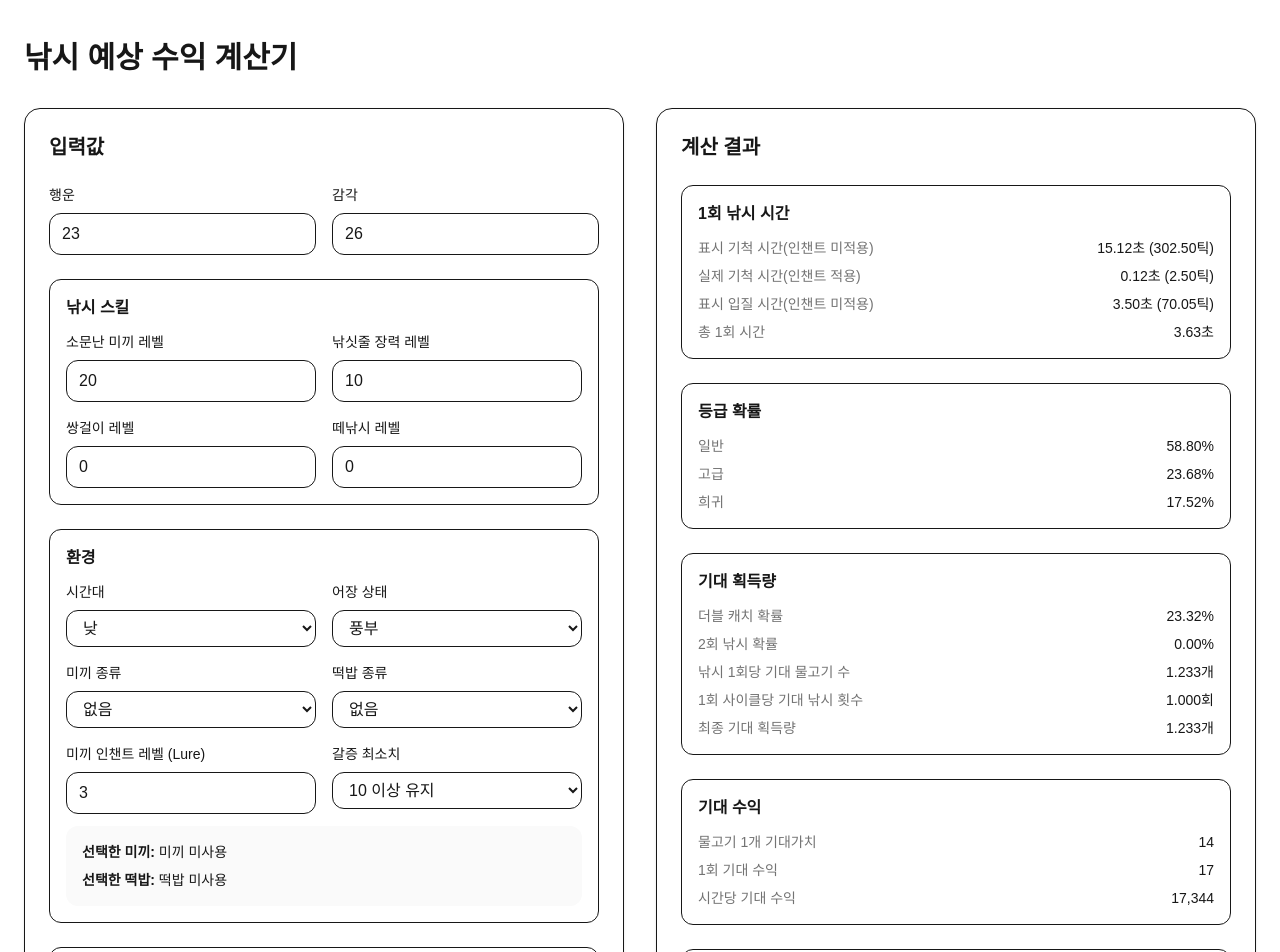
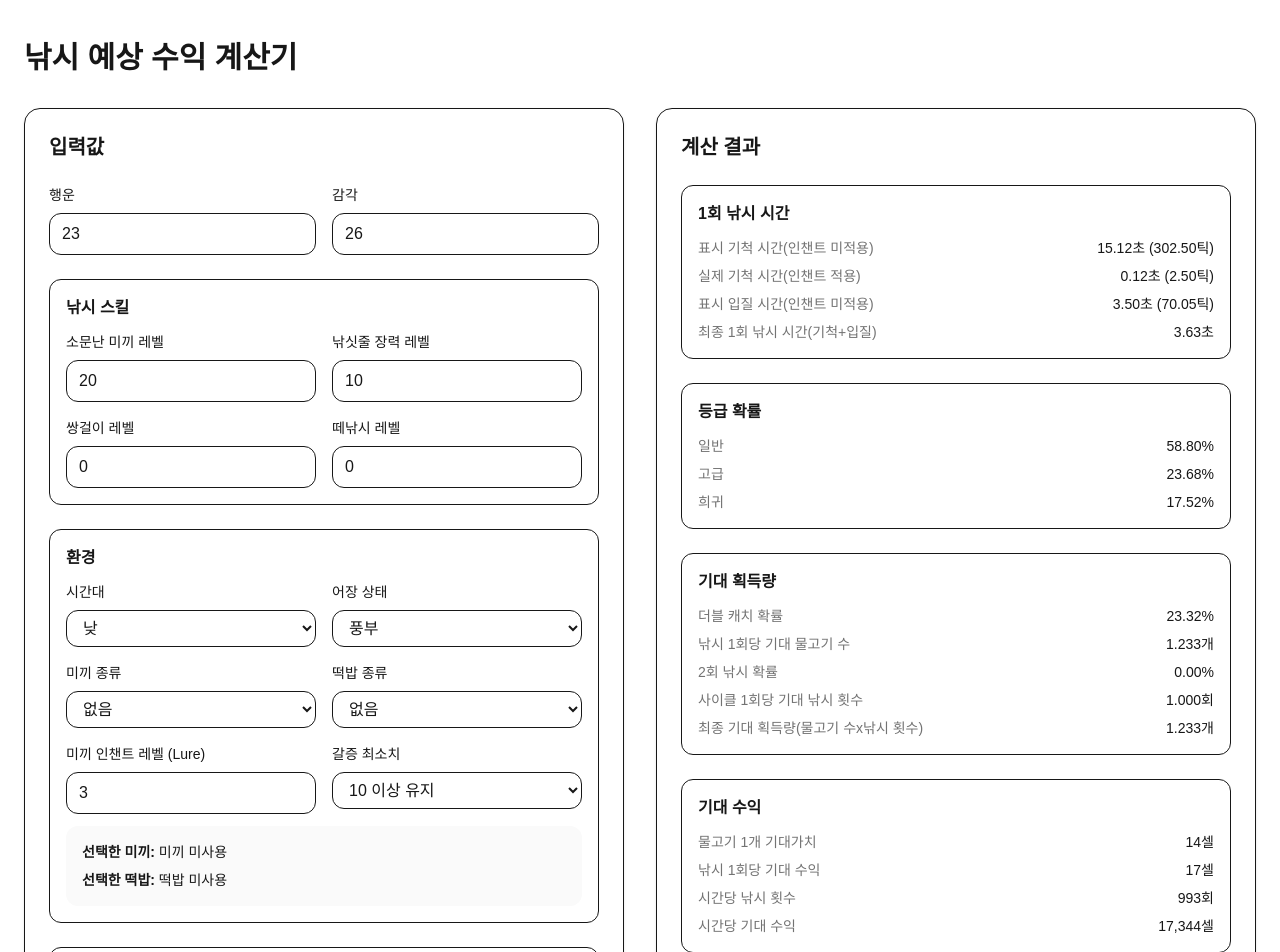
Before and after one commit to DomanDev/Minecraft-Luna, a Next.js app in the folder mc-luna/: page /calculator in a window 1280 px wide. Shown: the top 952 px of the page. Built offline with nearby package versions, Linux system fonts and the light colour scheme.

Commit message:
경험치 계산 로직 수정

```diff
--- a/mc-luna/app/calculator/page.tsx
+++ b/mc-luna/app/calculator/page.tsx
@@ -178,13 +178,18 @@ export default function CalculatorPage() {
   const [remainingExp, setRemainingExp] = useState(0);
 
   const [expResult, setExpResult] = useState<{
-    customFishPerHour: number;
+    catchesPerHour: number;
     expPerHour: number;
     levelUpHours: number;
     levelUpMinutes: number;
   } | null>(null);
 
   const [isExpDirty, setIsExpDirty] = useState(false);
+
+  const catchesPerHour =
+  result.catchTime.totalCycleSeconds > 0
+    ? 3600 / result.catchTime.totalCycleSeconds
+    : 0;
 
   /**
    * 현재 폼 입력값을 계산기 입력 객체로 묶어주는 함수
@@ -306,18 +311,18 @@ export default function CalculatorPage() {
         ? 3600 / result.catchTime.totalCycleSeconds
         : 0;
 
-    const customFishPerHour =
+    const expFishPerHour =
       cyclesPerHour *
       result.catchExpectation.expCatchCountPerCycle *
       (result.value.customFishChancePercent / 100);
 
-    const nextExpPerHour = customFishPerHour * expPerFish;
+    const nextExpPerHour = expFishPerHour * expPerFish;
 
     const levelUpHours =
       nextExpPerHour > 0 ? remainingExp / nextExpPerHour : Number.POSITIVE_INFINITY;
 
     setExpResult({
-      customFishPerHour,
+      catchesPerHour: cyclesPerHour,
       expPerHour: nextExpPerHour,
       levelUpHours,
       levelUpMinutes: levelUpHours * 60,
@@ -626,7 +631,7 @@ export default function CalculatorPage() {
                 "표시 입질 시간(인챈트 미적용)",
                 `${result.catchTime.displayBiteSeconds.toFixed(2)}초 (${result.catchTime.displayBiteTicks.toFixed(2)}틱)`,
               ],
-              ["총 1회 시간", `${result.catchTime.totalCycleSeconds.toFixed(2)}초`],
+              ["최종 1회 낚시 시간(기척+입질)", `${result.catchTime.totalCycleSeconds.toFixed(2)}초`],
             ]}
           />
 
@@ -656,19 +661,19 @@ export default function CalculatorPage() {
                 `${result.catchExpectation.doubleCatchChancePercent.toFixed(2)}%`,
               ],
               [
+                "낚시 1회당 기대 물고기 수",
+                `${result.catchExpectation.fishPerCatch.toFixed(3)}개`,
+              ],
+              [
                 "2회 낚시 확률",
                 `${result.catchExpectation.doubleCastChancePercent.toFixed(2)}%`,
               ],
               [
-                "낚시 1회당 기대 물고기 수",
-                `${result.catchExpectation.fishPerCatch.toFixed(3)}개`,
-              ],
-              [
-                "1회 사이클당 기대 낚시 횟수",
+                "사이클 1회당 기대 낚시 횟수",
                 `${result.catchExpectation.catchCountPerCycle.toFixed(3)}회`,
               ],
               [
-                "최종 기대 획득량",
+                "최종 기대 획득량(물고기 수x낚시 횟수)",
                 `${result.catchExpectation.finalFishPerCycle.toFixed(3)}개`,
               ],
             ]}
@@ -679,15 +684,16 @@ export default function CalculatorPage() {
             rows={[
               [
                 "물고기 1개 기대가치",
-                `${Math.round(result.value.expectedValuePerFish).toLocaleString()}`,
+                `${Math.round(result.value.expectedValuePerFish).toLocaleString()}셀`,
               ],
               [
-                "1회 기대 수익",
-                `${Math.round(result.value.expectedValuePerCycle).toLocaleString()}`,
+                "낚시 1회당 기대 수익",
+                `${Math.round(result.value.expectedValuePerCycle).toLocaleString()}셀`,
               ],
+              [ "시간당 낚시 횟수", `${Math.round(catchesPerHour).toLocaleString()}회`],
               [
                 "시간당 기대 수익",
-                `${Math.round(result.value.expectedValuePerHour).toLocaleString()}`,
+                `${Math.round(result.value.expectedValuePerHour).toLocaleString()}셀`,
               ],
             ]}
           />
@@ -737,10 +743,10 @@ export default function CalculatorPage() {
 
             <div className="mt-4 rounded-xl bg-neutral-50 p-4 text-sm dark:bg-neutral-900">
               <div className="flex items-center justify-between gap-4">
-                <span className="text-neutral-500">시간당 커스텀 물고기 수</span>
+                <span className="text-neutral-500">시간당 낚시 횟수</span>
                 <span className="text-right font-medium">
                   {expResult
-                    ? `${Math.round(expResult.customFishPerHour).toLocaleString()}마리`
+                    ? `${Math.round(expResult.catchesPerHour).toLocaleString()}회`
                     : "-"}
                 </span>
               </div>
```
